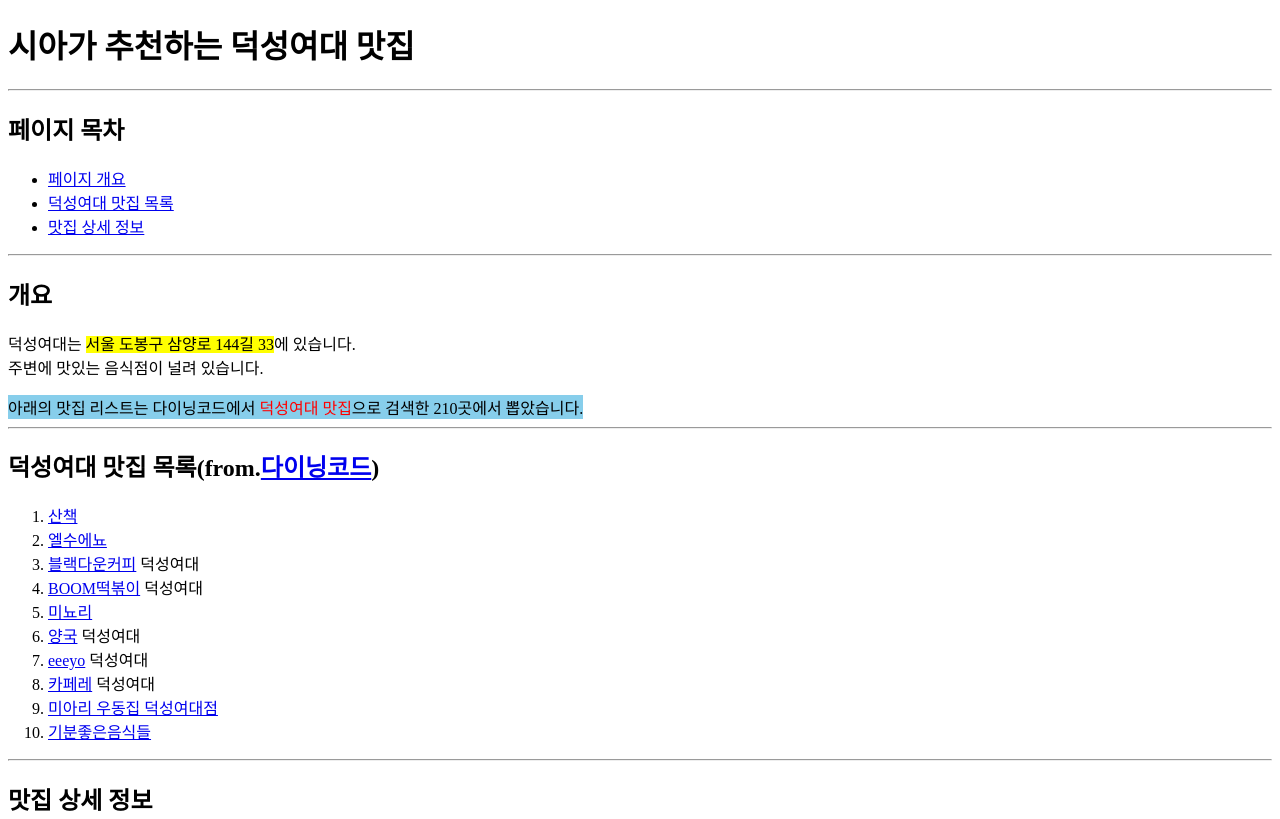
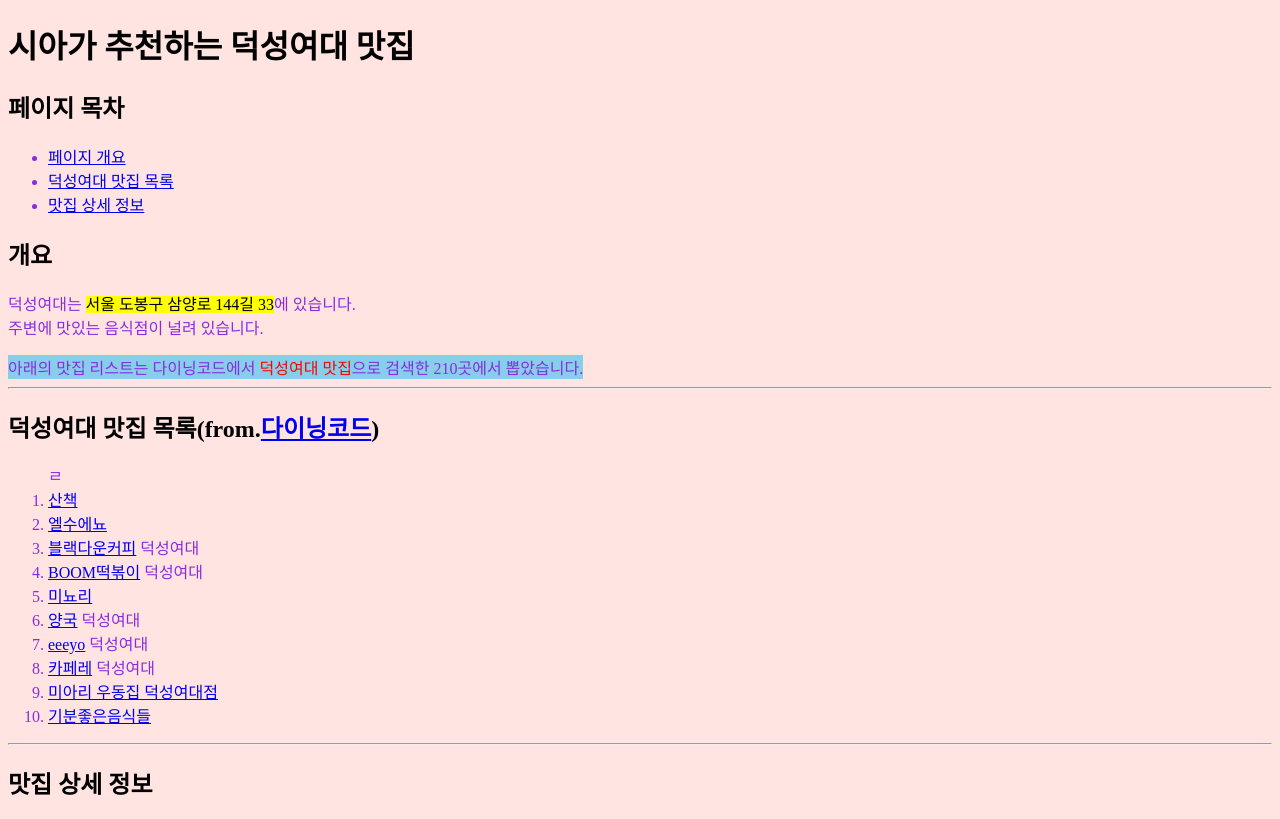
Before and after one commit to siaclarakim/duksung_diner, a plain HTML site: page index.html in a window 1280 px wide. Shown: the top 819 px of the page. Drawn offline with Linux system fonts and the light colour scheme.

Commit message:
파일 수정

```diff
--- a/index.html
+++ b/index.html
@@ -3,28 +3,39 @@
   <head>
     <meta charset="utf-8">
       <title>덕성여대 맛집</title>
+      <link rel="stylesheet" href="style.css">
   </head>
     <body>
+      <header>
+        <!--헤더: 제목-->
       <h1>시아가 추천하는 덕성여대 맛집</h1>
-      <hr>
-      <h2>페이지 목차</h2>
-      <ul>
+      </header>
+      <!--네비게이션: 페이지 목차-->
+      <nav>
+       <h2>페이지 목차</h2>
+       <ul>
         <li><a href="#overview">페이지 개요</a></li>
         <li><a href="#retaurant_list">덕성여대 맛집 목록</a></li>
         <li><a href="#restaurant_detail">맛집 상세 정보</a></li>
-      </ul>
-      <hr>
-      <h2 id="overview">개요</h2>
+       </ul>
+      </nav>
+      <!--메인 콘텐츠츠-->
+      <main>
+       <section id="overview">
+        <h2>개요</h2>
       <p>덕성여대는 <mark>서울 도봉구 삼양로 144길 33</mark>에 있습니다.<br>
       주변에 맛있는 음식점이 널려 있습니다.<br>
       </p>
       <div style="background-color : skyblue; display: inline-block;">아래의 맛집 리스트는 다이닝코드에서 <span style="color : red">덕성여대 맛집</span>으로 검색한 210곳에서 뽑았습니다.
       </div>
       <hr>
-      <h2 id="restaurant_list">
-        덕성여대 맛집 목록(from.<a href="https://www.diningcode.com/list.dc?query=%EB%8D%95%EC%84%B1%EC%97%AC%EB%8C%80" target="_blank">다이닝코드</a>)
-      </h2>
-      <ol type="1">
+      <!--맛집 리스트 섹션-->
+      </section>
+      <section id="restaurant_list">
+        <h2>덕성여대 맛집 목록(from.<a href="https://www.diningcode.com/list.dc?query=%EB%8D%95%EC%84%B1%EC%97%AC%EB%8C%80" target="_blank">다이닝코드</a>)
+        </h2>
+        <ol type="1">ㄹ
+          <!--각 막집 항목 상세 페이지로 연결-->
         <li><a href="./pages/place1.html" title="링크를 클릭하기면 산책 상세페이지로 이동합니다.">산책</a></li>
         <li><a href="./pages/place2.html" title="링크를 클릭하기면 엘수에뇨 상세페이지로 이동합니다.">엘수에뇨
         </a></li>
@@ -38,7 +49,10 @@
         <li><a href="./pages/place10.html" title="링크를 클릭하기면 기분좋은음식들 상세페이지로 이동합니다.">기분좋은음식들</a></li>
       </ol>
       <hr>
-      <h2 id="restaurant_detail">맛집 상세 정보</h2>
+      </section>
+      <!--맛집 상세 정보 테이블 섹션-->
+      <section id="restaurant_detail">
+        <h2>맛집 상세 정보</h2>
       <table border="1">
         <thead>
           <tr>
@@ -50,6 +64,7 @@
           </tr>
         </thead>
         <tbody>
+          <!--각 맛집 정보 이미지와 텍스트-->
           <tr>
             <td><a href="pages/place1.html"><img src="media/place1.jpg" alt="산책" width="100" height="100" title="이미지를 클릭하면 산책 상세페이지로 이동합니다."></a></td>
             <td>산책</td>
@@ -83,7 +98,7 @@
             <td>미뇨리</td>
             <td>돈까스, 함박스테이크</td>
             <td>4.6</td>
-            <td>서울특별시 도봉구 삼양로144길 18 2층층</td>
+            <td>서울특별시 도봉구 삼양로144길 18 2층</td>
           </tr>
           <tr>
             <td><a href="pages/place6.html"><img src="media/place6.jpg" alt="양국" width="100" height="100" title="이미지를 클릭하면 양국 상세페이지로 이동합니다."></a></td>
@@ -97,7 +112,7 @@
             <td>eeeyo</td>
             <td>요거트, 그릭요거트</td>
             <td>4.5</td>
-            <td>서울특별시 도봉구 삼양로142길33 일층</td>
+            <td>서울특별시 도봉구 삼양로142길33 1층</td>
           </tr>
           <tr>
             <td><a href="pages/place8.html"><img src="media/place8.jpg" alt="카페레" width="100" height="100" title="이미지를 클릭하면 카페레 상세페이지로 이동합니다."></a></td>
@@ -122,5 +137,11 @@
           </tr>
         </tbody>
       </table>
-    </body>
+    </section>
+  </main>
+  <!--푸터:작성자 정보-->
+  <footer>
+    <p>작성자: 김시아</p>
+  </footer>
+ </body>
 </html>
--- /dev/null
+++ b/style.css
@@ -0,0 +1,14 @@
+/*배경, 폰트, 택스트 색*/
+body {
+  background-color: mistyrose;
+  color: blueviolet;
+  font-family: 궁서체;
+}
+/* 제목 스타일 */
+h1, h2 {
+  color: black;
+}
+/*테이블에 마우스 올렸을 때 색상 바뀌게 하기*/
+tbody tr:hover {
+  background-color: olive;
+}
```
